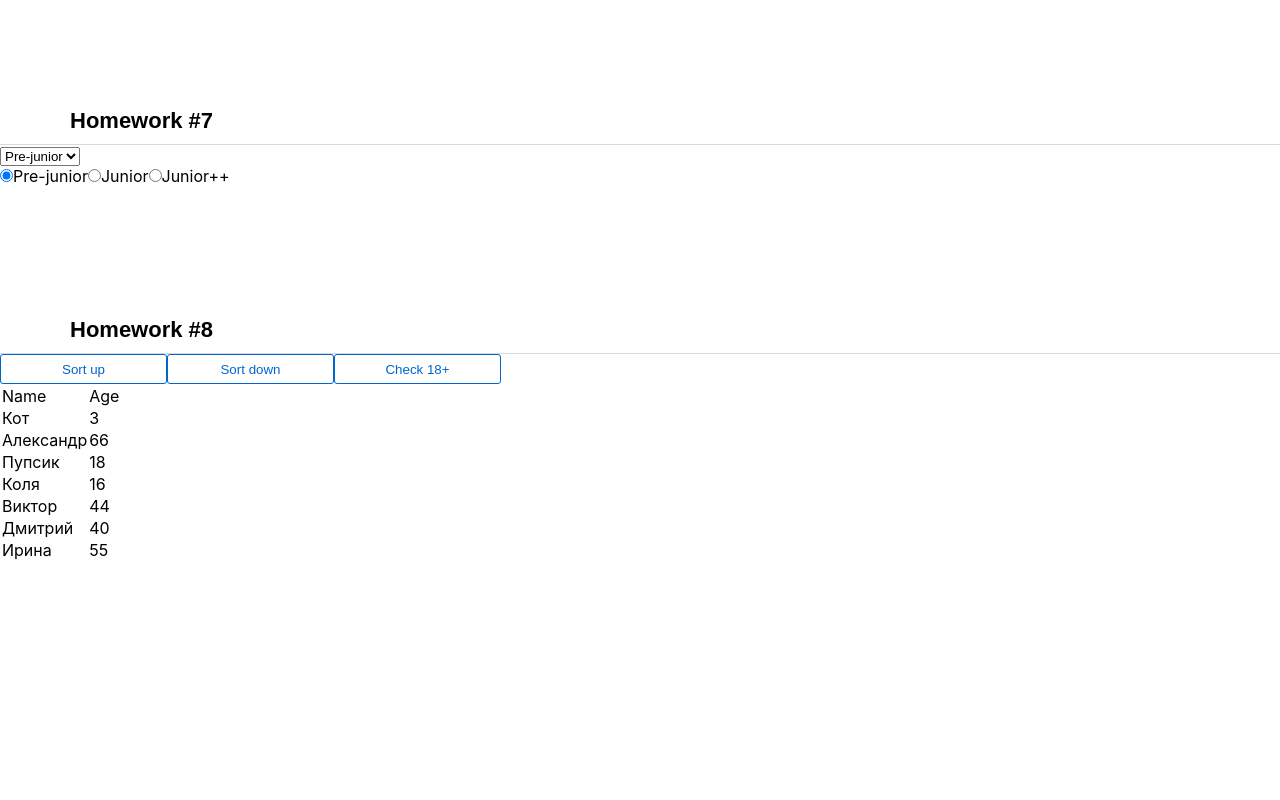
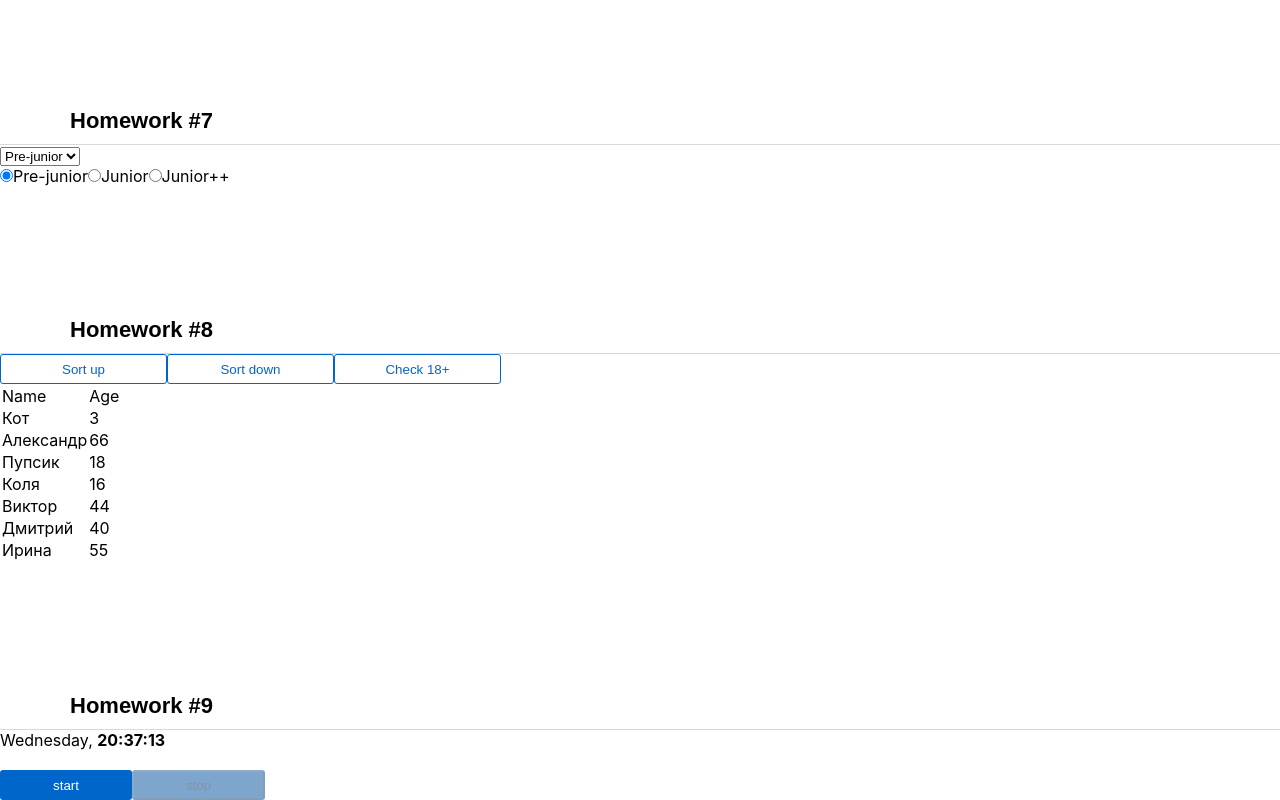
Before and after one commit to Rokkcoco/hws2-master, a React (Create React App) app: page /#/junior in a window 1280 px wide. Shown: the part 387-1187 px from the top of the page. Before the commit the page ends 949 px from the top, so only its background shows below. Built offline with nearby package versions, Linux system fonts and the light colour scheme.

Commit message:
New homework completed

```diff
--- a/src/s2-homeworks/hw05/pages/Junior.tsx
+++ b/src/s2-homeworks/hw05/pages/Junior.tsx
@@ -10,7 +10,7 @@ function Junior() {
             <HW6 />
             <HW7 />
             <HW8 />
-            {/*<HW9 />*/}
+            <HW9 />
         </div>
     )
 }
--- a/src/s2-homeworks/hw09/Clock.tsx
+++ b/src/s2-homeworks/hw09/Clock.tsx
@@ -13,26 +13,31 @@ function Clock() {
         // пишут студенты // запустить часы (должно отображаться реальное время, а не +1)
         // сохранить ид таймера (https://learn.javascript.ru/settimeout-setinterval#setinterval)
 
+        setTimerId(+setInterval(() => {
+                setDate(new Date(Date.now()))
+        }, 1000))
     }
 
     const stop = () => {
         // пишут студенты // поставить часы на паузу, обнулить ид таймера (timerId <- undefined)
-
+    setTimerId(undefined)
+        clearInterval(timerId)
     }
 
     const onMouseEnter = () => { // пишут студенты // показать дату если наведена мышка
-
+        setShow(true)
     }
     const onMouseLeave = () => { // пишут студенты // спрятать дату если мышка не наведена
-
+setShow(false)
     }
 
-    const stringTime = 'date->time' || <br/> // часы24:минуты:секунды (01:02:03)/(23:02:03)/(24:00:00)/(00:00:01) // пишут студенты
-    const stringDate = 'date->date' || <br/> // день.месяц.год (01.02.2022) // пишут студенты, варианты 01.02.0123/01.02.-123/01.02.12345 не рассматриваем
+    const stringTime = new Intl.DateTimeFormat("ru", {hour: "numeric", minute: "numeric", second: "numeric"}).format(date) || <br/> // часы24:минуты:секунды (01:02:03)/(23:02:03)/(24:00:00)/(00:00:01) // пишут студенты
+    const stringDate = new Intl.DateTimeFormat("ru").format(date) || <br/> // день.месяц.год (01.02.2022) // пишут студенты, варианты 01.02.0123/01.02.-123/01.02.12345 не рассматриваем
 
     // день недели на английском, месяц на английском (https://learn.javascript.ru/intl#intl-datetimeformat)
-    const stringDay = 'date->day' || <br/> // пишут студенты
-    const stringMonth = 'date->month' || <br/> // пишут студенты
+
+    const stringDay = new Intl.DateTimeFormat("en", {weekday: "long"}).format(date) || <br/> // пишут студенты
+    const stringMonth = new Intl.DateTimeFormat("en", {month: "long"}).format(date) || <br/> // пишут студенты
 
     return (
         <div className={s.clock}>
@@ -66,14 +71,14 @@ function Clock() {
             <div className={s.buttonsContainer}>
                 <SuperButton
                     id={'hw9-button-start'}
-                    disabled={true} // пишут студенты // задизэйблить если таймер запущен
+                    disabled={timerId !== undefined} // пишут студенты // задизэйблить если таймер запущен
                     onClick={start}
                 >
                     start
                 </SuperButton>
                 <SuperButton
                     id={'hw9-button-stop'}
-                    disabled={true} // пишут студенты // задизэйблить если таймер не запущен
+                    disabled={timerId === undefined} // пишут студенты // задизэйблить если таймер не запущен
                     onClick={stop}
                 >
                     stop
```
